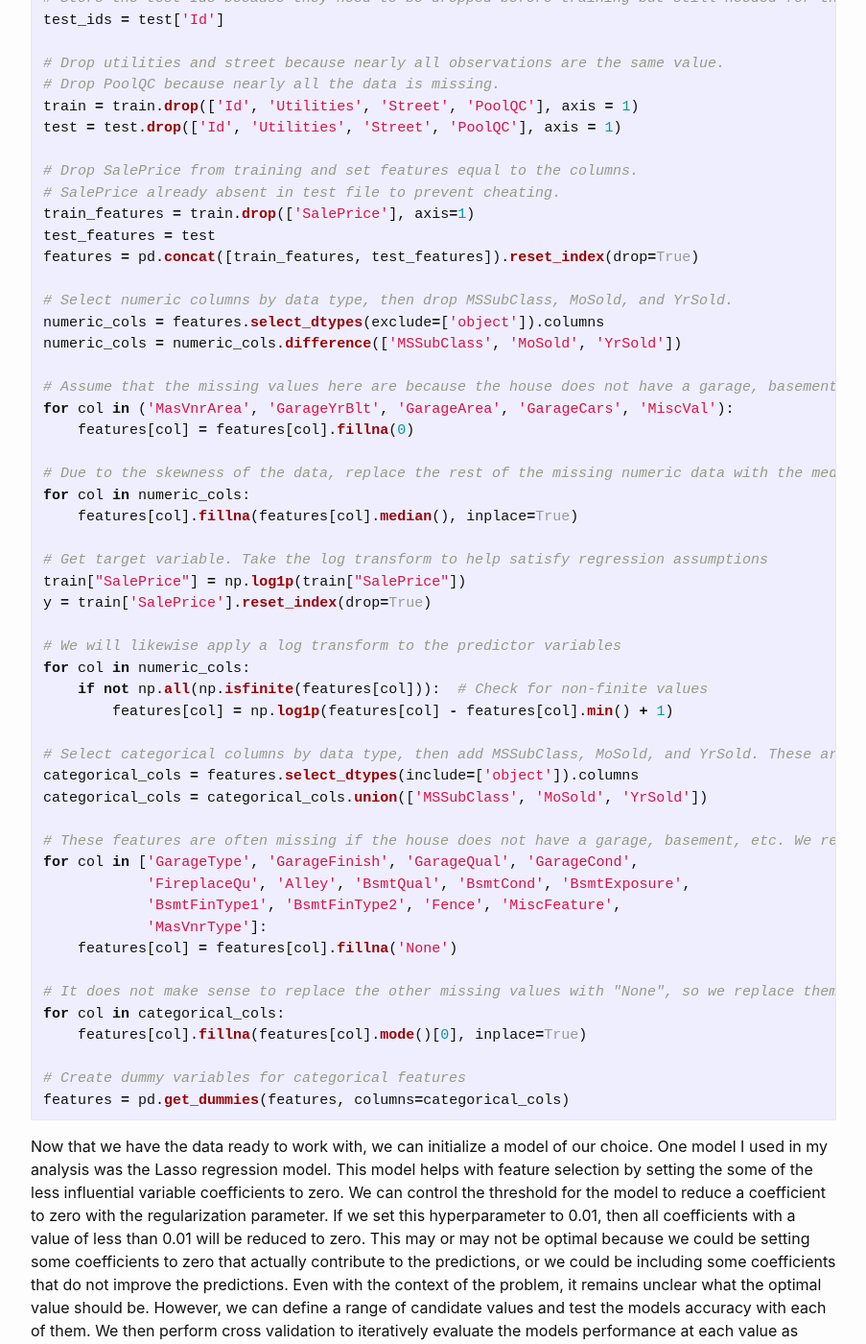
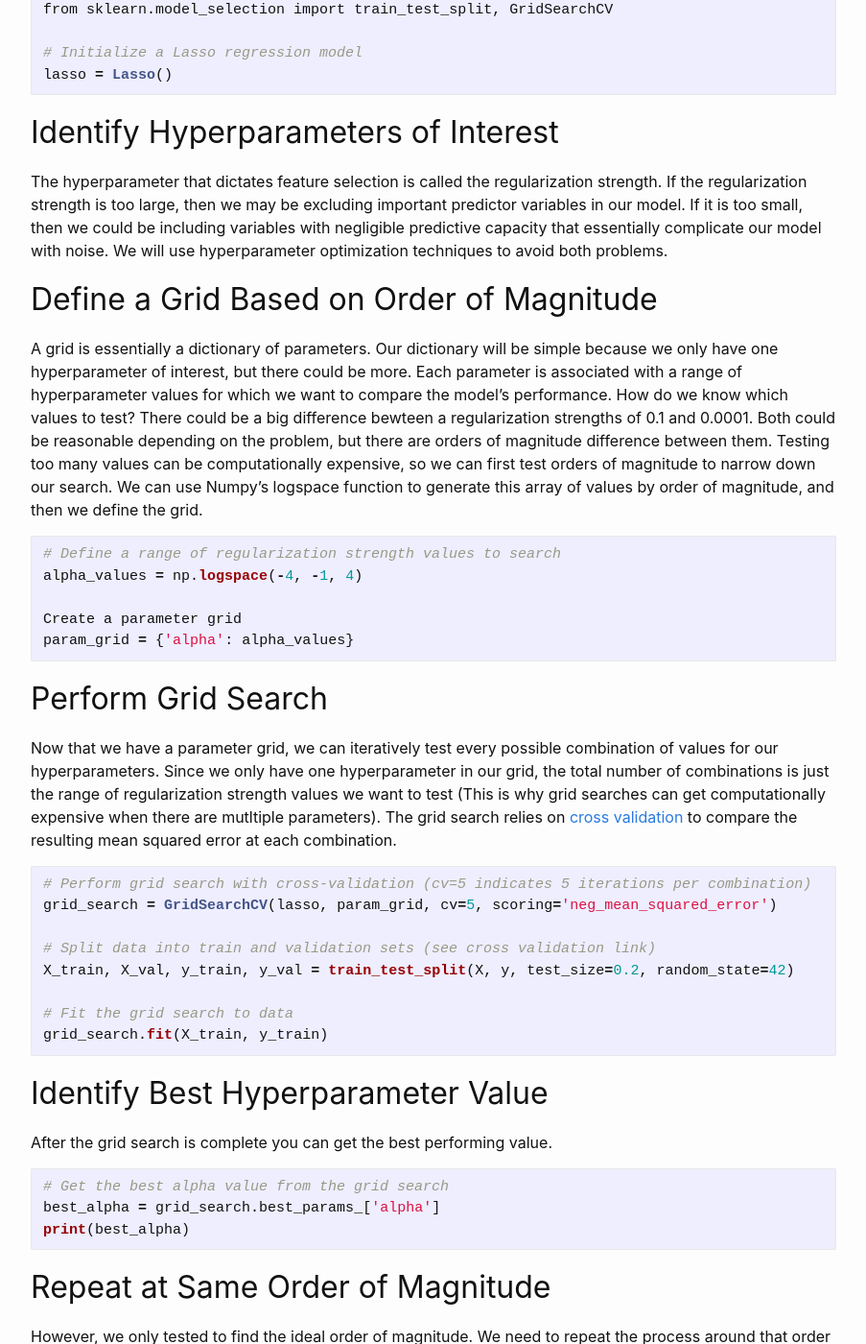
Before and after one commit to crowleyp5/crowleyp5blog, a Jekyll site: the page built from _posts/2023-10-10-How-to-Optimize-Hyperparameters.md, in a window 1280 px wide and 1400 px high, scrolled down 898 px. Shown: the whole window at 96% size, without its empty margins (188-1091 px from the left). Built offline with Jekyll 4.4.1, drawn with Linux system fonts in a browser that asks for light colours; comment, search, counter and statistics services are not loaded; some of the changed text lies outside the part shown.

Commit message:
Update 2023-10-10-How-to-Optimize-Hyperparameters.md

````diff
--- a/_posts/2023-10-10-How-to-Optimize-Hyperparameters.md
+++ b/_posts/2023-10-10-How-to-Optimize-Hyperparameters.md
@@ -1,176 +1,76 @@
 ---
 layout: post
-title:  "How to Optimize Hyperparameters"
+title:  "Optimizing Hyperparameters with Grid Searches"
 author: Paul Crowley
 description: "A basic tutorial for optimizing hyperparameters of machine learning models."
 image: /assets/images/photo-1696946775093-96fcbd47213a.jpg
 ---
-In the context of machine learning, hyperparameters are predefined input values for a model. They are not derived from the data. For example, the number of decision trees in a random forest and the learning rate of a regression model are hyperparameters. The values of these hyperparameters can significantly impact a model's predictive performance. Perhaps with some experience, we could essentially eyeball the context and make a fairly accurate guess as to what the optimal values would be for the hyperparameters in question. Alternatively, we can get a more precise estimate of the optimal hyperparameter if we test multiple candidate values and compare their performance.
+## What are Hyperparameters?
+In the context of machine learning, hyperparameters are predefined input values used in a model's calculations. They are not derived from the data. For example, the number of decision trees in a random forest and the learning rate to be used in a gradient descent algorithm are hyperparameters. Before we start training a model, we have to provide the necessary hyperparameters. The values of these hyperparameters can significantly impact a model's predictive performance, and while we may not know intuitively what the optimal number of decision trees are for a given random forest model, we can use a hyperparameter optimization technique called a grid search to find the best values that lead to the most accurate predictions.
 
-My first exposure to this practice came from the house prices competition on Kaggle. I will use the data provided from this competition to demonstrate hyperparameter optimization techniques. Below is some code for preprocessing the data, although this is not the focus of this tutorial.
-
-```python
-import numpy as np
-import pandas as pd
-
-houses = pd.read_csv('train.csv')
-
-# Load the data
-train = pd.read_csv('train.csv')
-test = pd.read_csv('test.csv')
-
-# Store the test Ids because they need to be dropped before training but still needed for the submission file
-test_ids = test['Id']
-
-# Drop utilities and street because nearly all observations are the same value.
-# Drop PoolQC because nearly all the data is missing.
-train = train.drop(['Id', 'Utilities', 'Street', 'PoolQC'], axis = 1)
-test = test.drop(['Id', 'Utilities', 'Street', 'PoolQC'], axis = 1)
-
-# Drop SalePrice from training and set features equal to the columns.
-# SalePrice already absent in test file to prevent cheating.
-train_features = train.drop(['SalePrice'], axis=1)
-test_features = test
-features = pd.concat([train_features, test_features]).reset_index(drop=True)
-
-# Select numeric columns by data type, then drop MSSubClass, MoSold, and YrSold.
-numeric_cols = features.select_dtypes(exclude=['object']).columns
-numeric_cols = numeric_cols.difference(['MSSubClass', 'MoSold', 'YrSold'])
-
-# Assume that the missing values here are because the house does not have a garage, basement, etc. Replace them with 0.
-for col in ('MasVnrArea', 'GarageYrBlt', 'GarageArea', 'GarageCars', 'MiscVal'):
-    features[col] = features[col].fillna(0)
-
-# Due to the skewness of the data, replace the rest of the missing numeric data with the median instead of the mean.
-for col in numeric_cols:
-    features[col].fillna(features[col].median(), inplace=True)
-
-# Get target variable. Take the log transform to help satisfy regression assumptions
-train["SalePrice"] = np.log1p(train["SalePrice"])
-y = train['SalePrice'].reset_index(drop=True)
-
-# We will likewise apply a log transform to the predictor variables
-for col in numeric_cols:
-    if not np.all(np.isfinite(features[col])):  # Check for non-finite values
-        features[col] = np.log1p(features[col] - features[col].min() + 1)
-
-# Select categorical columns by data type, then add MSSubClass, MoSold, and YrSold. These are categorical variables represented in the data as numbers.
-categorical_cols = features.select_dtypes(include=['object']).columns
-categorical_cols = categorical_cols.union(['MSSubClass', 'MoSold', 'YrSold'])
-
-# These features are often missing if the house does not have a garage, basement, etc. We replace missing values with "None".
-for col in ['GarageType', 'GarageFinish', 'GarageQual', 'GarageCond',
-            'FireplaceQu', 'Alley', 'BsmtQual', 'BsmtCond', 'BsmtExposure',
-            'BsmtFinType1', 'BsmtFinType2', 'Fence', 'MiscFeature',
-            'MasVnrType']:
-    features[col] = features[col].fillna('None')
-
-# It does not make sense to replace the other missing values with "None", so we replace them with the mode.
-for col in categorical_cols:
-    features[col].fillna(features[col].mode()[0], inplace=True)
-
-# Create dummy variables for categorical features
-features = pd.get_dummies(features, columns=categorical_cols)
-```
-
-Now that we have the data ready to work with, we can initialize a model of our choice. One model I used in my
-analysis was the Lasso regression model. This model helps with feature selection by setting the some of
-the less influential variable coefficients to zero. We can control the threshold for the model to reduce a coefficient
-to zero with the regularization parameter. If we set this hyperparameter to 0.01, then all coefficients with a value of
-less than 0.01 will be reduced to zero. This may or may not be optimal because we could be setting some coefficients to
-zero that actually contribute to the predictions, or we could be including some coefficients that do not improve the
-predictions. Even with the context of the problem, it remains unclear what the optimal value should be.
-However, we can define a range of candidate values and test the models accuracy with each of them. We then
-perform cross validation to iteratively evaluate the models performance at each value as measured by the
-mean squared error and use the best performing hyperparameter in our final model.
-
+## Choose a Model
+We can assume that we already have a preprocessed data set that we would like to analyze with a machine learning model. We must first decide on a machine learning model. For this demonstration, I have selected a lasso regression model. You can learn more about lasso [here](https://en.wikipedia.org/wiki/Lasso_(statistics)). In short, this is a regression model that simultaneously performs feature selection based on a hyperparameter.
 ```python
 from sklearn.linear_model import Lasso
 from sklearn.model_selection import train_test_split, GridSearchCV
 
 # Initialize a Lasso regression model
 lasso = Lasso()
+```
 
-# Define a range of alpha values to search
-alpha_values = [0.0001, 0.0005, 0.001, 0.005, 0.01]
+## Identify Hyperparameters of Interest
+The hyperparameter that dictates feature selection is called the regularization strength. If the regularization strength is too large, then we may be excluding important predictor variables in our model. If it is too small, then we could be including variables with negligible predictive capacity that essentially complicate our model with noise. We will use hyperparameter optimization techniques to avoid both problems.
 
-# Create a parameter grid with alpha values, grids are useful if there is more
-# than one hyperparameter we want to test, which is often the case.
+## Define a Grid Based on Order of Magnitude
+A grid is essentially a dictionary of parameters. Our dictionary will be simple because we only have one hyperparameter of interest, but there could be more. Each parameter is associated with a range of hyperparameter values for which we want to compare the model's performance. How do we know which values to test? There could be a big difference bewteen a regularization strengths of 0.1 and 0.0001. Both could be reasonable depending on the problem, but there are orders of magnitude difference between them. Testing too many values can be computationally expensive, so we can first test orders of magnitude to narrow down our search. We can use Numpy's logspace function to generate this array of values by order of magnitude, and then we define the grid.
+```python
+# Define a range of regularization strength values to search
+alpha_values = np.logspace(-4, -1, 4)
+
+Create a parameter grid
 param_grid = {'alpha': alpha_values}
+```
 
-# Perform grid search with cross-validation with 5 folds
+## Perform Grid Search
+Now that we have a parameter grid, we can iteratively test every possible combination of values for our hyperparameters. Since we only have one hyperparameter in our grid, the total number of combinations is just the range of regularization strength values we want to test (This is why grid searches can get computationally expensive when there are mutltiple parameters). The grid search relies on [cross validation](https://en.wikipedia.org/wiki/Cross-validation_(statistics)#:~:text=Cross%2Dvalidation%20is%20a%20resampling,model%20will%20perform%20in%20practice.) to compare the resulting mean squared error at each combination.
+```python
+# Perform grid search with cross-validation (cv=5 indicates 5 iterations per combination)
 grid_search = GridSearchCV(lasso, param_grid, cv=5, scoring='neg_mean_squared_error')
 
-# Split data into train and validation sets for hyperparameter tuning
-X_train, X_val, y_train, y_val = train_test_split(features[:len(y)], y, test_size=0.2, random_state=42)
+# Split data into train and validation sets (see cross validation link)
+X_train, X_val, y_train, y_val = train_test_split(X, y, test_size=0.2, random_state=42)
 
-# Fit the grid search to your data
+# Fit the grid search to data
 grid_search.fit(X_train, y_train)
-
-# Get the best alpha value from the grid search
-best_alpha = grid_search.best_params_['alpha']
-print(best_alpha)
-
-# Initialize a Lasso regression model with the best alpha value
-best_lasso = Lasso(alpha=best_alpha)
 ```
 
-Running the code above will yield a best regularization parameter of 0.0005. I knew this
-before writing this post, which is why I defined the range as I did. You will notice that
-my range of values contained more than one value at different orders of magnitude. If we are
-unsure about what order of magnitude is appropriate for the parameter, it would be wise to test
-those orders of magnitude and then test a range of values from the optimal order of magnitude.
-We can accomplish this easily with the Numpy logspace and linspace functions.
-
+## Identify Best Hyperparameter Value
+After the grid search is complete you can get the best performing value.
 ```python
-# Redefine paramater grid for order of magnitude
-param_grid = {'alpha': np.logspace(-4, -1, 4)}
-print(param_grid)
-
-# Perform grid search with cross-validation with 5 folds
-grid_search = GridSearchCV(lasso, param_grid, cv=5, scoring='neg_mean_squared_error')
-
-# Split data into train and validation sets for hyperparameter tuning
-X_train, X_val, y_train, y_val = train_test_split(features[:len(y)], y, test_size=0.2, random_state=42)
-
-# Fit the grid search to your data
-grid_search.fit(X_train, y_train)
-
-# Get the best alpha value from the grid search
-best_alpha = grid_search.best_params_['alpha']
-print(best_alpha)
-
-
-# Redefine paramater grid for precise estimate
-param_grid = {'alpha': np.linspace(0.0005, 0.005, 7)}
-print(param_grid)
-
-# Perform grid search with cross-validation with 5 folds
-grid_search = GridSearchCV(lasso, param_grid, cv=5, scoring='neg_mean_squared_error')
-
-# Split data into train and validation sets for hyperparameter tuning
-X_train, X_val, y_train, y_val = train_test_split(features[:len(y)], y, test_size=0.2, random_state=42)
-
-# Fit the grid search to your data
-grid_search.fit(X_train, y_train)
-
 # Get the best alpha value from the grid search
 best_alpha = grid_search.best_params_['alpha']
 print(best_alpha)
 ```
 
-The output here is {'alpha': array([0.0001, 0.001 , 0.01  , 0.1   ])} with best_alpha equaling 0.001 for the logspace
-interval and {'alpha': array([0.0005 , 0.00125, 0.002  , 0.00275, 0.0035 , 0.00425, 0.005  ])} with best_alpha equaling
-0.0005 for the linspace interval. This is an effificient way to get the right result when our intuition does not
-indicate what the value should approximately be.
+## Repeat at Same Order of Magnitude
+However, we only tested to find the ideal order of magnitude. We need to repeat the process around that order of magnitude to find the most optimal value. we can use Numpy's linspace function to generate a range of values around the identified order of magnitude.
+```python
+# Define new range and grid
+alpha_values = np.linspace(best_alpha-0.0005, best_alpha+0.0005, 7)
+param_grid = {'alpha': alpha_values}
 
-If we are interested in other hyperparameters in addition to the regularization strength, we can simply
-add the argument name with the values to test to the param_grid dictionary. It is also
-important to note that more parameters will exponentially increase computing time. This
-technique can quickly become computationally expensive if we test too many parameters and too
-many values for each parameter. What is considered too much varies based on hardware, but we can
-consider the time taken to train the model with one set of parameters and multiply that time by the
-number of parameter combinations that are possible. I would encourage you to try this technique out with
-this or any other data set. Pick a model and experiement with different parameters and grids. Print
-the results frequently to see how minor adjustments affect the results. Doing so will help improve
-your model accuracy.
+# Repeat grid search
+grid_search = GridSearchCV(lasso, param_grid, cv=5, scoring='neg_mean_squared_error')
+X_train, X_val, y_train, y_val = train_test_split(features[:len(y)], y, test_size=0.2, random_state=42)
+grid_search.fit(X_train, y_train)
+best_alpha = grid_search.best_params_['alpha']
+```
+
+## Create Optimized Model
+With the grid search complete, we now have an optimized lasso regression model that will appropriately perform feature selection for us without excluding important predictor variables or allowing too much noise into the model.
+```python
+best_lasso = Lasso(alpha=best_alpha)
+```
+
+## Conclusion
+Grid searches are a powerful tool to improve predictive performance of machine learning models. We can narrow down the optimal order of magnitude for the hyperparameters and then find their optimal values. It is also important to recognize the computational time limitations of grid searches that test too many combinations.
````
